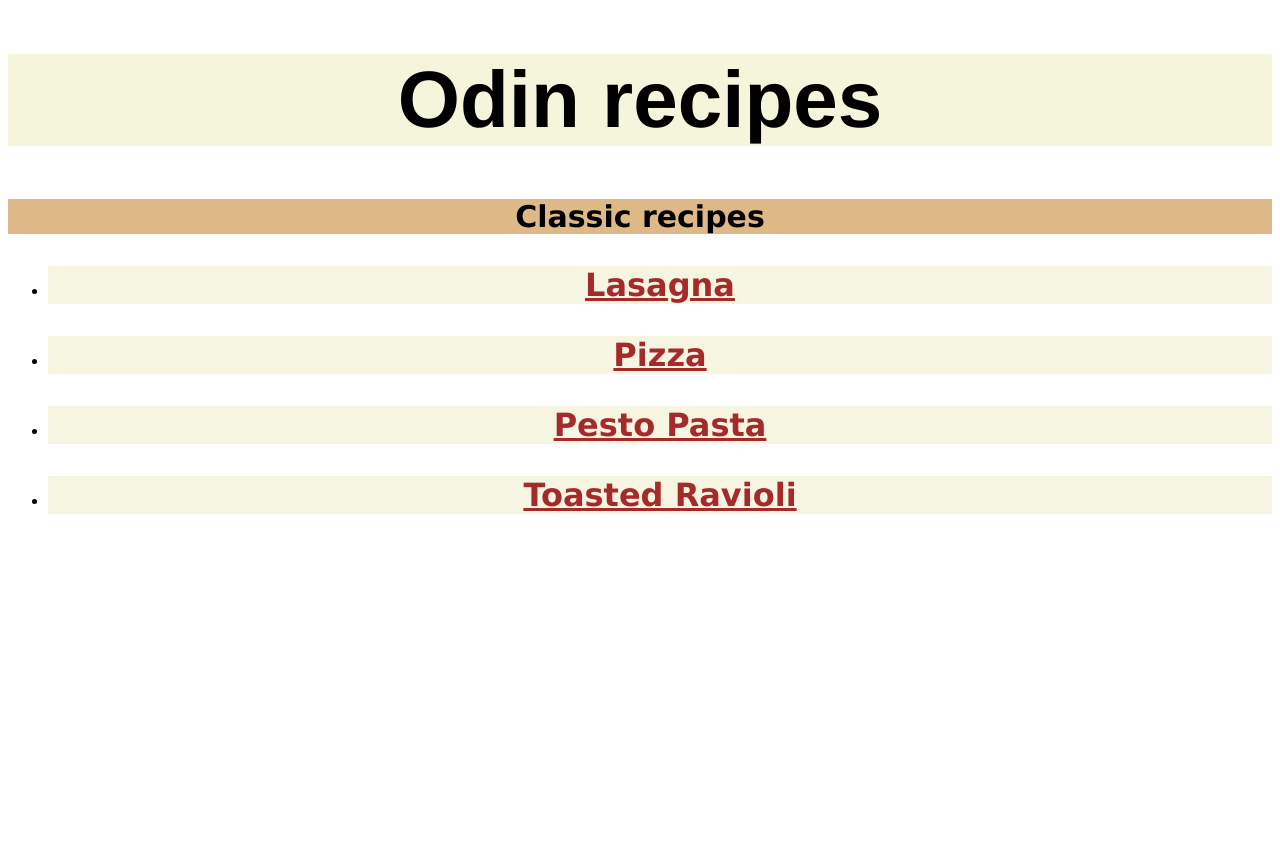
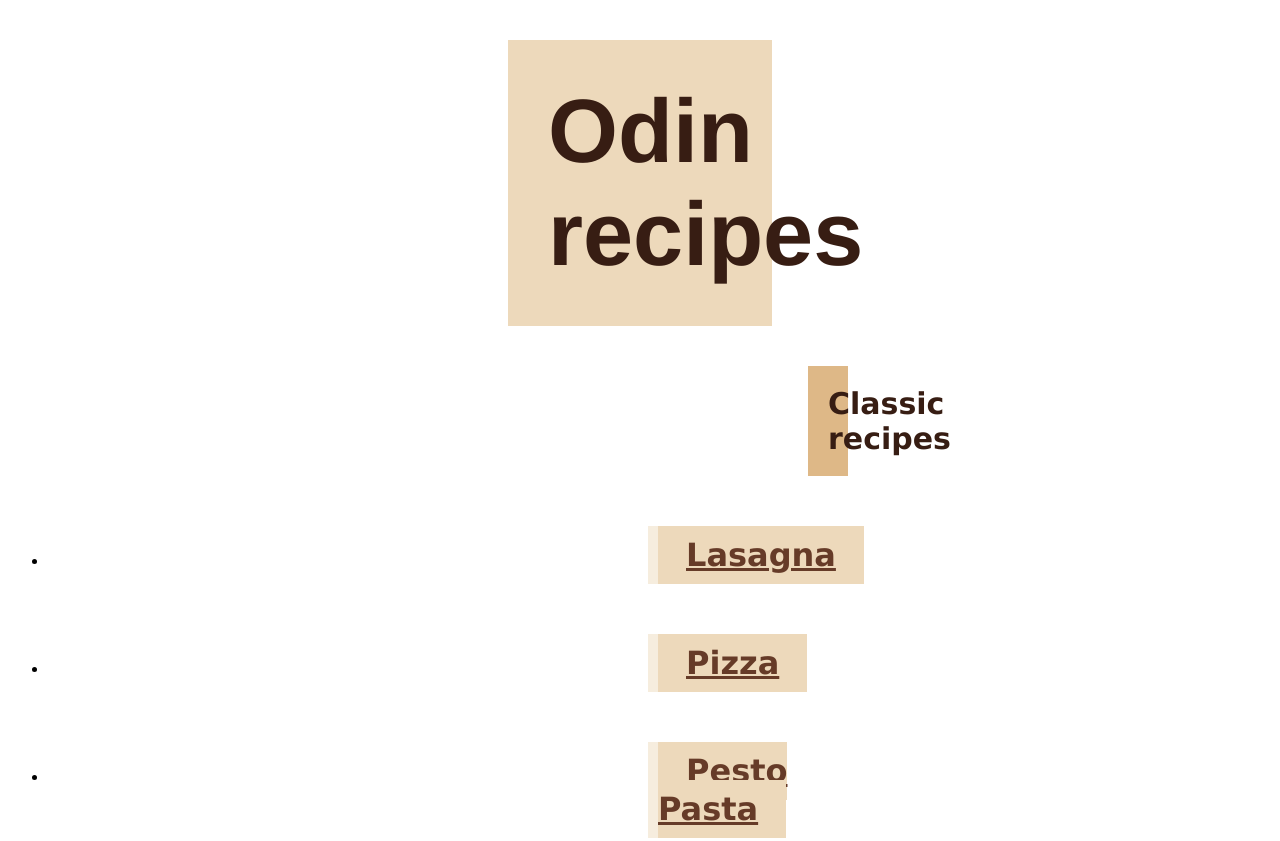
Before and after one commit to Hrid1402/odin-recipes, a plain HTML site: page index.html in a window 1280 px wide. Shown: the top 841 px of the page. Before the commit the page ends 800 px from the top, so only its background shows below. Drawn offline with Linux system fonts and the light colour scheme.

Commit message:
changes in index.html - padding - new colors - better margin

```diff
--- a/styles.css
+++ b/styles.css
@@ -1,22 +1,32 @@
 h1{
-    background-color: beige;
+    background-color: #edd9bb;
+    color: #371d13;
     text-align: center;
     font-family: 'Franklin Gothic Medium', 'Arial Narrow', Arial, sans-serif;
-    font-size: 80px;
+    font-size: 90px;
+    padding: 40px;
+    margin: 40px 500px;
 }
 h2{
-    background-color: burlywood;
+    background-color: #deb887;
+    padding: 20px;
+    margin: 40px 800px;
     text-align: center;
     font-family: 'Lucida Sans', 'Lucida Sans Regular', 'Lucida Grande';
     font-size: 30px;
+    color: #371d13;
 
 }
 ul h3{
-    background-color: rgb(245, 245, 226);
+    background-color: #f6edde;
+    padding: 10px;
+    margin: 50px 600px;
     text-align: center;
     font-size: 32px;
 }
 ul h3 a{
-    color: brown;
+    background-color: #edd9bb;
+    padding: 10px 28px;
+    color: #663b28;
     font-family: 'Lucida Sans', 'Lucida Sans Regular', 'Lucida Grande', 'Lucida Sans Unicode', Geneva, Verdana, sans-serif;
 }
```
